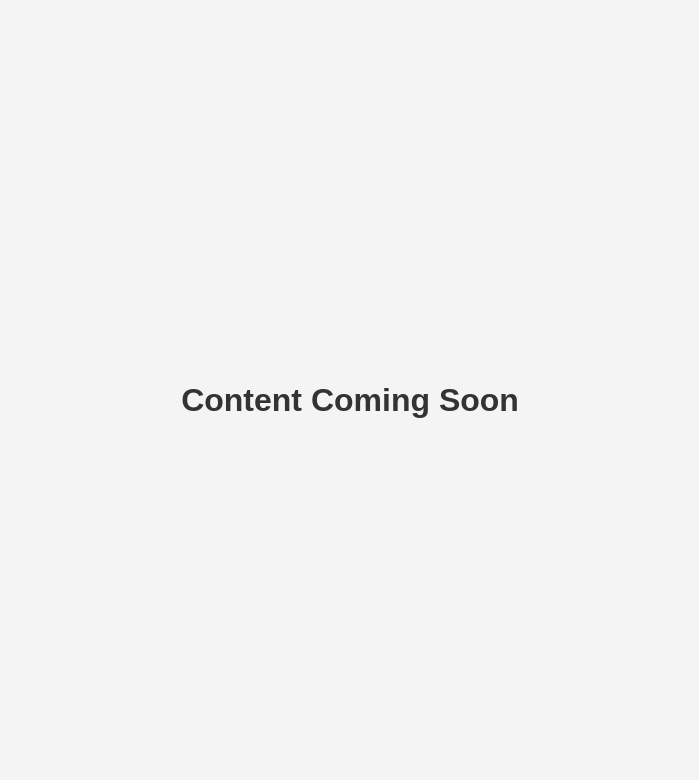
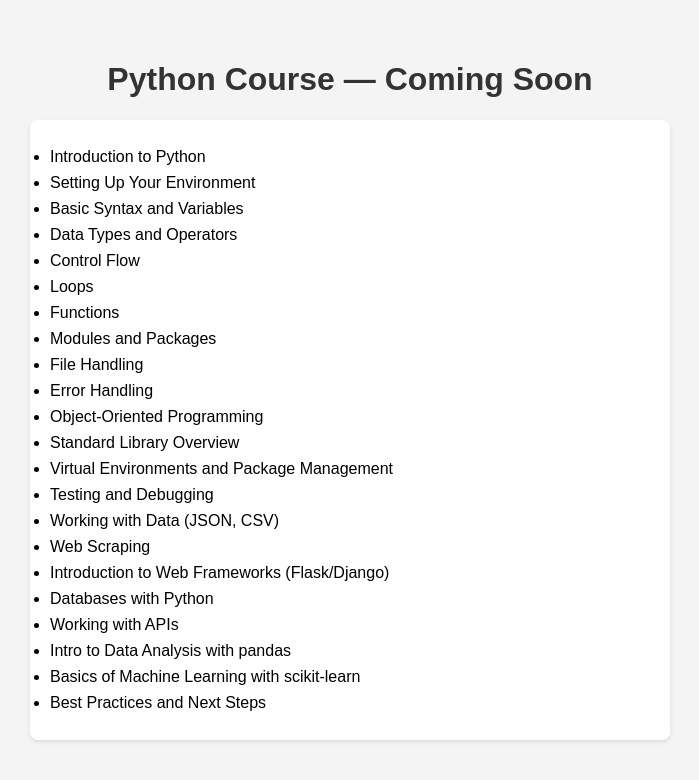
Before and after one commit to tekminded-git/codex, a plain HTML site: page index.html in a window 1280 px wide. Shown: the whole page, without its empty margins (290-989 px from the left). Drawn offline with Linux system fonts and the light colour scheme.

Commit message:
Add Python course TOC

```diff
--- a/index.html
+++ b/index.html
@@ -3,23 +3,56 @@
 <head>
     <meta charset="UTF-8">
     <meta name="viewport" content="width=device-width, initial-scale=1.0">
-    <title>Coming Soon</title>
+    <title>Python Course Coming Soon</title>
     <style>
         body {
-            display: flex;
-            justify-content: center;
-            align-items: center;
-            height: 100vh;
-            margin: 0;
             font-family: Arial, sans-serif;
             background-color: #f4f4f4;
+            margin: 0;
+            padding: 40px;
         }
         h1 {
+            text-align: center;
             color: #333;
+        }
+        ul {
+            max-width: 600px;
+            margin: 20px auto;
+            background: #fff;
+            padding: 20px;
+            border-radius: 8px;
+            box-shadow: 0 2px 4px rgba(0,0,0,0.1);
+        }
+        li {
+            margin: 8px 0;
         }
     </style>
 </head>
 <body>
-    <h1>Content Coming Soon</h1>
+    <h1>Python Course &mdash; Coming Soon</h1>
+    <ul>
+        <li>Introduction to Python</li>
+        <li>Setting Up Your Environment</li>
+        <li>Basic Syntax and Variables</li>
+        <li>Data Types and Operators</li>
+        <li>Control Flow</li>
+        <li>Loops</li>
+        <li>Functions</li>
+        <li>Modules and Packages</li>
+        <li>File Handling</li>
+        <li>Error Handling</li>
+        <li>Object-Oriented Programming</li>
+        <li>Standard Library Overview</li>
+        <li>Virtual Environments and Package Management</li>
+        <li>Testing and Debugging</li>
+        <li>Working with Data (JSON, CSV)</li>
+        <li>Web Scraping</li>
+        <li>Introduction to Web Frameworks (Flask/Django)</li>
+        <li>Databases with Python</li>
+        <li>Working with APIs</li>
+        <li>Intro to Data Analysis with pandas</li>
+        <li>Basics of Machine Learning with scikit-learn</li>
+        <li>Best Practices and Next Steps</li>
+    </ul>
 </body>
 </html>
```
Also changed, not shown: 1 other file.
